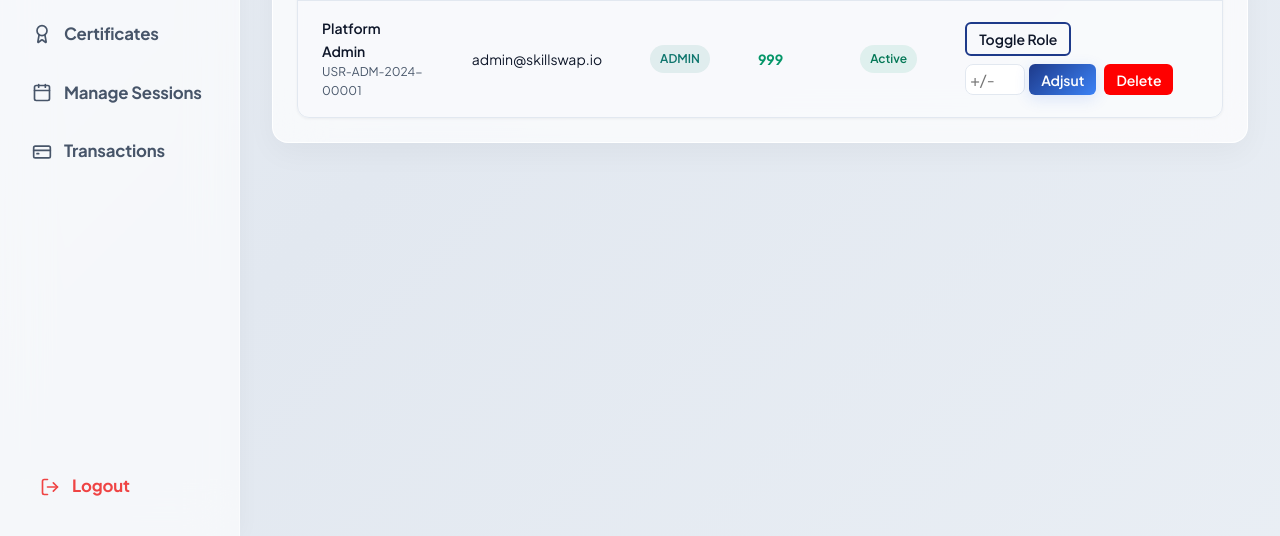
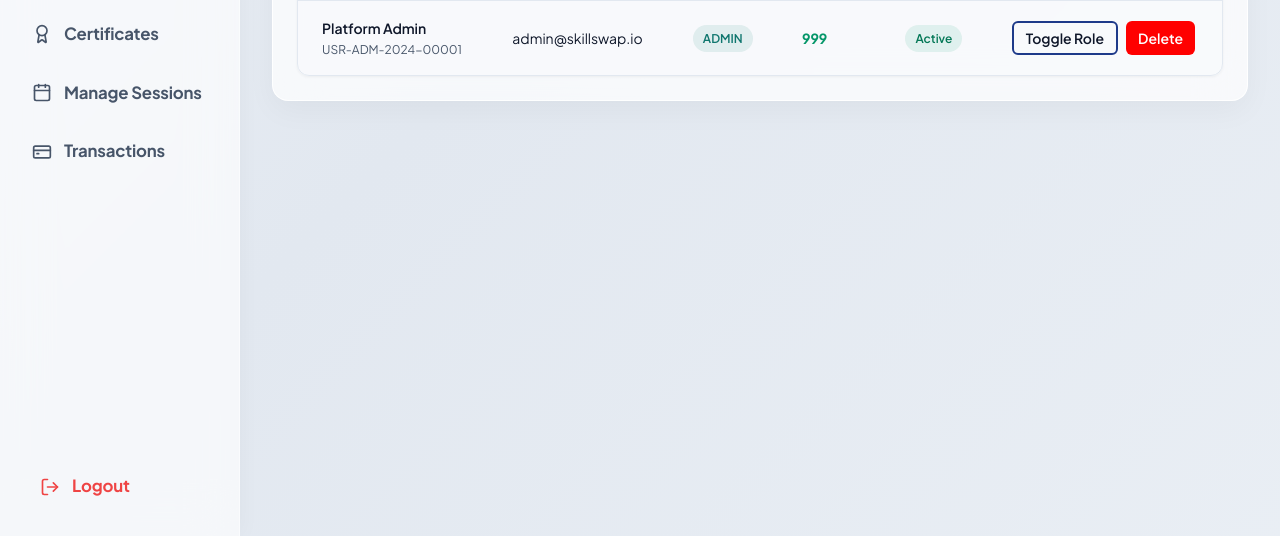
Before and after one commit to ayuciyd/SkillSwap, a Flask app: page /admin/users in a window 1280 px wide. Shown: the part 264-800 px from the top of the page. Run offline with Flask 3, Linux system fonts and the light colour scheme; a user stored in the database is signed in; data comes from the database, SQL or seed files in the repository; data that the repository does not hold is empty; some libraries are stand-ins or nearby versions.

Commit message:
Fix user deletion constraint and remove adjust credits action

```diff
--- a/app.py
+++ b/app.py
@@ -1027,6 +1027,9 @@ def admin_users():
 @admin_required
 def admin_delete_user(id):
     with get_db_cursor(mysql) as cursor:
+        cursor.execute("DELETE FROM credit_transactions WHERE user_id=%s", (id,))
+        cursor.execute("DELETE FROM sessions WHERE teacher_id=%s OR learner_id=%s", (id, id))
+        cursor.execute("DELETE FROM certificates WHERE user_id=%s", (id,))
         cursor.execute("DELETE FROM users WHERE id=%s", (id,))
     flash("User deleted.", "success")
     return redirect(url_for('admin_users'))
--- a/templates/admin/users.html
+++ b/templates/admin/users.html
@@ -32,10 +32,7 @@
                             <form method="POST" action="{{ url_for('admin_toggle_admin', id=u.id) }}">
                                 <button class="btn btn-sm btn-outline">Toggle Role</button>
                             </form>
-                            <form method="POST" action="{{ url_for('admin_grant_credits', id=u.id) }}" style="display:flex; gap: 4px;">
-                                <input type="number" name="amount" placeholder="+/-" style="width: 60px; padding: 4px;" class="form-control">
-                                <button class="btn btn-sm btn-primary">Adjsut</button>
-                            </form>
+
                             <button type="button" class="btn btn-sm" style="background: red; color: white;" onclick="confirmDeleteUser('{{ url_for('admin_delete_user', id=u.id) }}')">Delete</button>
                         </div>
                     </td>
```
